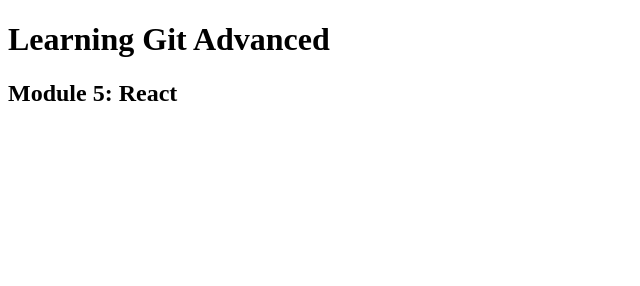
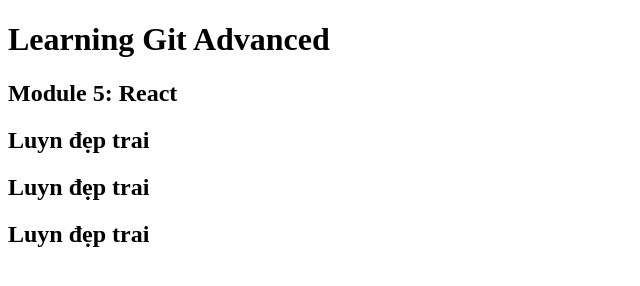
Before and after one commit to khoanguyen84/Git_C0722H1, a plain HTML site: page index.html in a window 1280 px wide. Shown: the whole page, without its empty margins (0-640 px from the left). Drawn offline with Linux system fonts and the light colour scheme.

Commit message:
luyndeptrai

```diff
--- a/index.html
+++ b/index.html
@@ -9,5 +9,8 @@
 <body>
     <h1>Learning Git Advanced</h1>
     <h2>Module 5: React</h2>
+    <h2>Luyn đẹp trai</h2>
+    <h2>Luyn đẹp trai</h2>
+    <h2>Luyn đẹp trai</h2>
 </body>
 </html>
```
